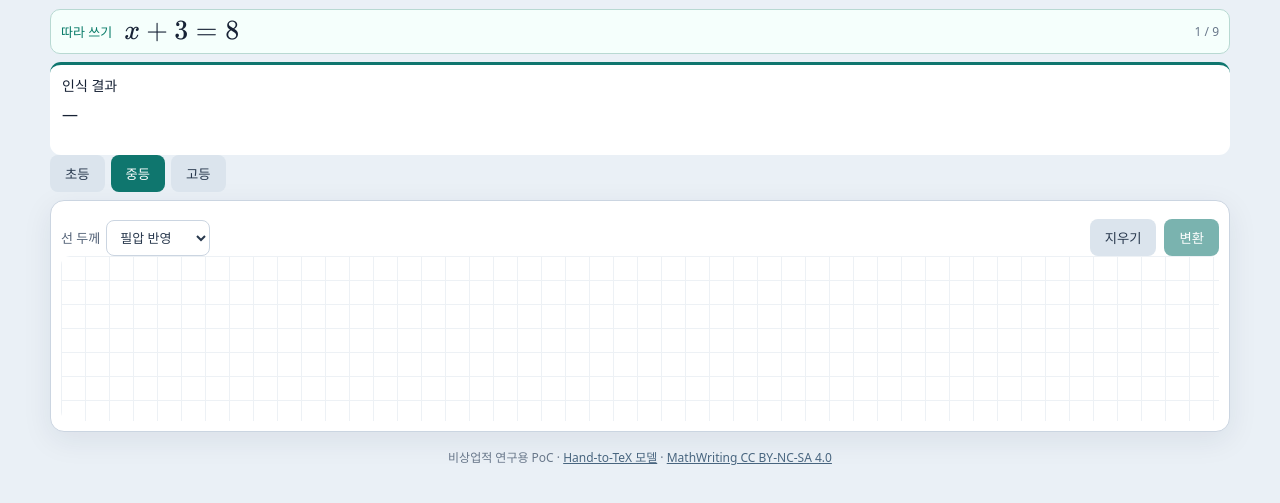
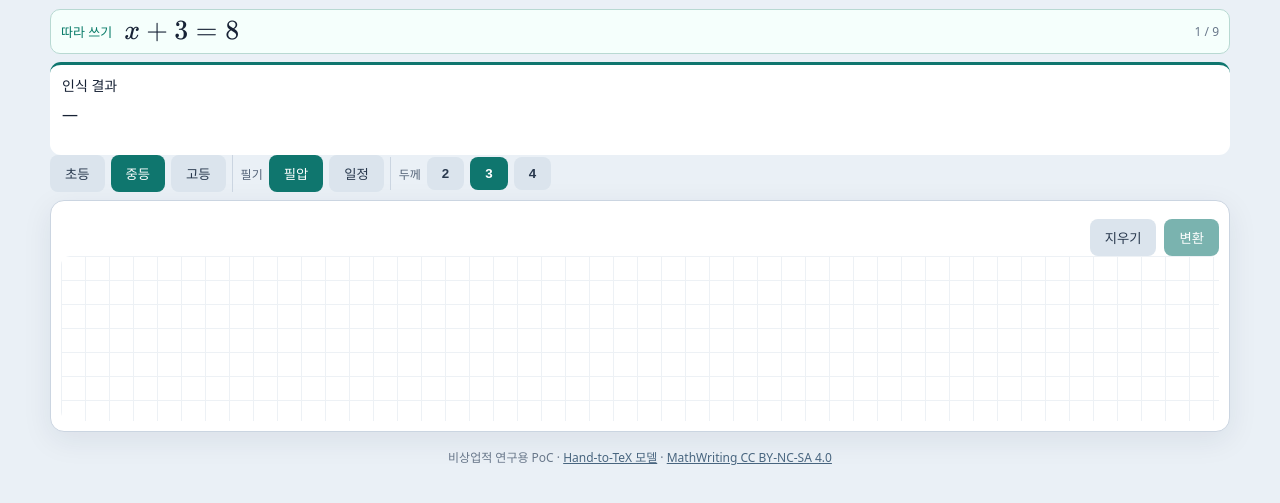
Before and after one commit to Kimilhee/dk-script, a website built with Vite: page prototype/constraint-decoding/index.html in a window 1280 px wide. Shown: the part 133-636 px from the top of the page. Built offline with nearby package versions, Linux system fonts and the light colour scheme.

Commit message:
Move ink controls beside school level

```diff
--- a/prototype/constraint-decoding/index.html
+++ b/prototype/constraint-decoding/index.html
@@ -32,21 +32,27 @@
         </article>
       </section>
       <p id="no-exercises" class="notice" hidden>이 학교급에서 사용할 연습 수식이 없습니다.</p>
-      <nav id="level-picker" class="level-picker" aria-label="학교급 선택">
-        <button type="button" data-level="elementary" aria-pressed="false">초등</button>
-        <button type="button" data-level="middle" aria-pressed="true">중등</button>
-        <button type="button" data-level="high" aria-pressed="false">고등</button>
-      </nav>
+      <div class="input-options">
+        <nav id="level-picker" class="option-picker" aria-label="학교급 선택">
+          <button type="button" data-level="elementary" aria-pressed="false">초등</button>
+          <button type="button" data-level="middle" aria-pressed="true">중등</button>
+          <button type="button" data-level="high" aria-pressed="false">고등</button>
+        </nav>
+        <div id="stroke-mode-picker" class="option-picker" aria-label="필기 두께 변화">
+          <span>필기</span>
+          <button type="button" data-stroke-mode="pressure" aria-pressed="true">필압</button>
+          <button type="button" data-stroke-mode="constant" aria-pressed="false">일정</button>
+        </div>
+        <div id="stroke-width-picker" class="option-picker" aria-label="필기 두께">
+          <span>두께</span>
+          <button type="button" data-stroke-width="2" aria-pressed="false">2</button>
+          <button type="button" data-stroke-width="3" aria-pressed="true">3</button>
+          <button type="button" data-stroke-width="4" aria-pressed="false">4</button>
+        </div>
+      </div>
 
       <section class="drawing">
         <div class="actions">
-          <label class="stroke-width-control" for="stroke-width-mode">
-            선 두께
-            <select id="stroke-width-mode">
-              <option value="pressure">필압 반영</option>
-              <option value="constant">일정한 두께</option>
-            </select>
-          </label>
           <button id="clear" type="button">지우기</button>
           <button id="convert" type="button" disabled>변환</button>
         </div>
--- a/prototype/constraint-decoding/src/main.ts
+++ b/prototype/constraint-decoding/src/main.ts
@@ -13,7 +13,6 @@ import type {
 
 const canvas = element<HTMLCanvasElement>("ink");
 const context2d = requireCanvasContext(canvas);
-const strokeWidthMode = element<HTMLSelectElement>("stroke-width-mode");
 const strokes: Stroke[] = [];
 let worker: Worker | undefined;
 let current: Stroke | undefined;
@@ -25,16 +24,18 @@ let exercises: PracticeExercise[] = [];
 let exerciseIndex = 0;
 let finished = false;
 let schoolLevel: SchoolLevel = "middle";
+let strokeWidthMode: StrokeWidthMode = "pressure";
+let strokeWidth = 3;
 
 resizeCanvas();
 updateLevelButtons();
+updateInkOptionButtons();
 resetPractice();
 window.addEventListener("resize", resizeCanvas);
 canvas.addEventListener("pointerdown", pointerDown);
 canvas.addEventListener("pointermove", pointerMove);
 canvas.addEventListener("pointerup", pointerUp);
 canvas.addEventListener("pointercancel", pointerUp);
-strokeWidthMode.addEventListener("change", redraw);
 element<HTMLButtonElement>("clear").addEventListener("click", clear);
 element<HTMLButtonElement>("convert").addEventListener("click", recognize);
 element<HTMLButtonElement>("mark-correct").addEventListener("click", markCorrect);
@@ -49,6 +50,20 @@ element<HTMLElement>("level-picker").addEventListener("click", (event) => {
   schoolLevel = button.dataset.level as SchoolLevel;
   updateLevelButtons();
   resetPractice();
+});
+element<HTMLElement>("stroke-mode-picker").addEventListener("click", (event) => {
+  const button = (event.target as HTMLElement).closest<HTMLButtonElement>("[data-stroke-mode]");
+  if (!button) return;
+  strokeWidthMode = button.dataset.strokeMode as StrokeWidthMode;
+  updateInkOptionButtons();
+  redraw();
+});
+element<HTMLElement>("stroke-width-picker").addEventListener("click", (event) => {
+  const button = (event.target as HTMLElement).closest<HTMLButtonElement>("[data-stroke-width]");
+  if (!button) return;
+  strokeWidth = Number(button.dataset.strokeWidth);
+  updateInkOptionButtons();
+  redraw();
 });
 setStatus("인식 엔진 준비 중…");
 void initialize();
@@ -116,11 +131,11 @@ function redraw(): void {
   context2d.strokeStyle = "#182231";
   for (const stroke of strokes) {
     if (stroke.length === 0) continue;
-    if (strokeWidthMode.value === "pressure") {
+    if (strokeWidthMode === "pressure") {
       drawPressureStroke(stroke);
       continue;
     }
-    context2d.lineWidth = 3;
+    context2d.lineWidth = strokeWidth;
     context2d.beginPath();
     context2d.moveTo(stroke[0].x, stroke[0].y);
     for (const point of stroke.slice(1)) context2d.lineTo(point.x, point.y);
@@ -144,7 +159,8 @@ function drawPressureStroke(stroke: Stroke): void {
 }
 
 function pressureWidth(pressure = 0.5): number {
-  return 1 + Math.max(0, Math.min(1, pressure)) * 4;
+  const normalized = Math.max(0, Math.min(1, pressure));
+  return Math.max(0.75, strokeWidth + (normalized - 0.5) * 4);
 }
 
 function resizeCanvas(): void {
@@ -288,6 +304,19 @@ function updateLevelButtons(): void {
   }
 }
 
+function updateInkOptionButtons(): void {
+  for (const button of element<HTMLElement>(
+    "stroke-mode-picker",
+  ).querySelectorAll<HTMLButtonElement>("[data-stroke-mode]")) {
+    button.setAttribute("aria-pressed", String(button.dataset.strokeMode === strokeWidthMode));
+  }
+  for (const button of element<HTMLElement>(
+    "stroke-width-picker",
+  ).querySelectorAll<HTMLButtonElement>("[data-stroke-width]")) {
+    button.setAttribute("aria-pressed", String(Number(button.dataset.strokeWidth) === strokeWidth));
+  }
+}
+
 function currentExercise(): PracticeExercise | undefined {
   return exercises[exerciseIndex];
 }
@@ -403,3 +432,5 @@ type WorkerResponse =
       result: RecognitionResult;
     }
   | { type: "complete"; id: number };
+
+type StrokeWidthMode = "pressure" | "constant";
--- a/prototype/constraint-decoding/src/styles.css
+++ b/prototype/constraint-decoding/src/styles.css
@@ -89,10 +89,26 @@ header p {
   background: #fff8e7;
   color: #66511b;
 }
-.level-picker {
+.input-options {
   display: flex;
+  align-items: center;
+  flex-wrap: wrap;
   gap: 6px;
   margin: 0 0 8px;
+}
+.option-picker {
+  display: flex;
+  align-items: center;
+  gap: 6px;
+}
+.option-picker + .option-picker {
+  padding-left: 8px;
+  border-left: 1px solid #cbd5e1;
+}
+.option-picker span {
+  color: #536277;
+  font-size: 12px;
+  font-weight: 800;
 }
 button {
   border: 0;
@@ -107,7 +123,7 @@ button:disabled {
   opacity: 0.55;
   cursor: wait;
 }
-.level-picker button[aria-pressed="true"],
+.option-picker button[aria-pressed="true"],
 #convert,
 #next-exercise {
   color: white;
@@ -141,23 +157,6 @@ canvas {
   justify-content: flex-end;
   gap: 8px;
   margin-top: 8px;
-}
-.stroke-width-control {
-  display: flex;
-  align-items: center;
-  gap: 6px;
-  margin-right: auto;
-  color: #536277;
-  font-size: 13px;
-  font-weight: 700;
-}
-.stroke-width-control select {
-  border: 1px solid #cbd5e1;
-  border-radius: 8px;
-  padding: 7px 9px;
-  color: #28384d;
-  background: white;
-  font: inherit;
 }
 #clear,
 .feedback-actions button:not(#next-exercise),
@@ -301,7 +300,7 @@ footer a {
     padding: 7px 10px;
   }
   .exercise,
-  .level-picker,
+  .input-options,
   .results,
   .practice-feedback,
   .practice-finished {
@@ -310,7 +309,7 @@ footer a {
   .exercise {
     min-height: 38px;
   }
-  .level-picker button {
+  .option-picker button {
     padding: 7px 13px;
   }
   .drawing {
```
